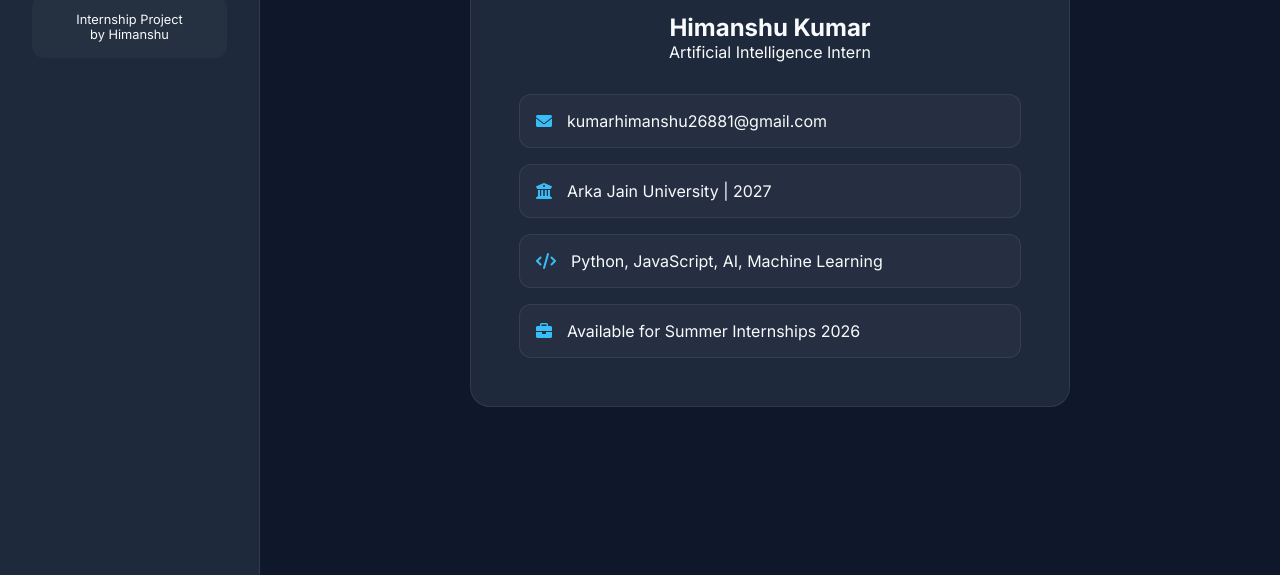
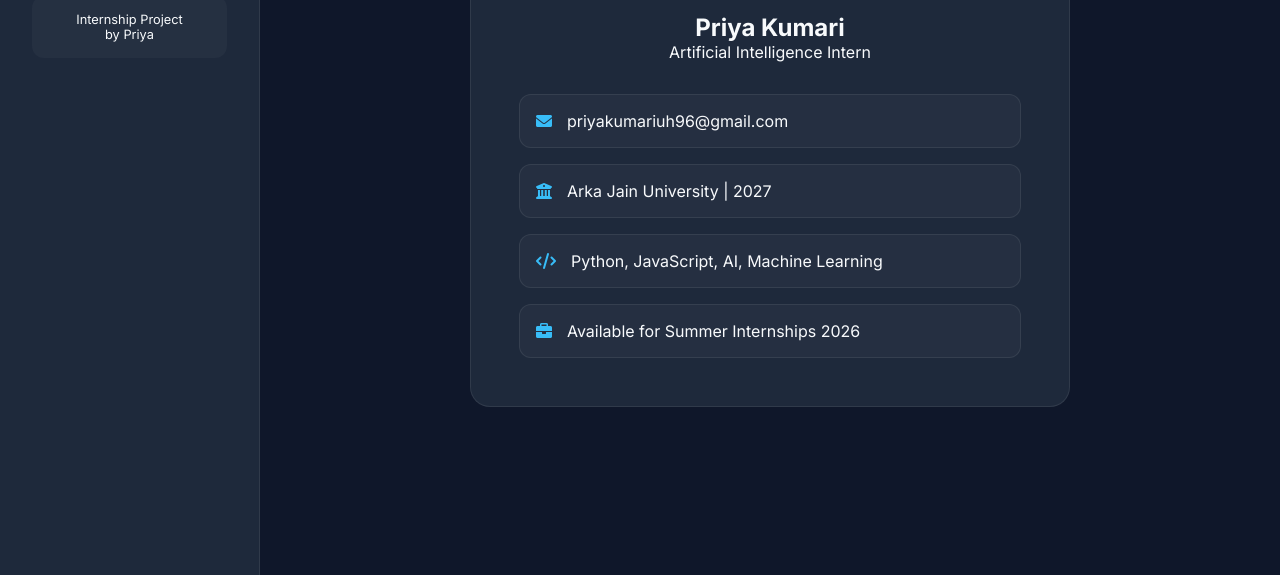
Before and after one commit to priyakumariuh96-star/Recommendation-system, a plain HTML site: page index.html in a window 1280 px wide. Both pictures are taken after a click on the item "Profile". Shown: the part 225-800 px from the top of the page. Drawn offline with Linux system fonts and the light colour scheme.

Commit message:
Update index.html

```diff
--- a/index.html
+++ b/index.html
@@ -24,7 +24,7 @@
             <div class="sidebar-footer">
                 <div class="pro-card">
                     <p>Internship Project</p>
-                    <span>by Himanshu</span>
+                    <span>by Priya</span>
                 </div>
             </div>
         </aside>
@@ -66,13 +66,13 @@
                 <div class="profile-container animate-card">
                     <div class="profile-header">
                         <img src="C:\Users\kumar\Downloads\portfolio-pic.jpg" alt="Profile">
-                        <h2>Himanshu Kumar</h2>
+                        <h2>Priya Kumari</h2>
                         <p>Artificial Intelligence Intern</p>
                     </div>
                     <div class="profile-details">
                         <div class="detail-card">
                             <i class="fas fa-envelope"></i>
-                            <span>kumarhimanshu26881@gmail.com</span>
+                            <span>priyakumariuh96@gmail.com</span>
                         </div>
                         <div class="detail-card">
                             <i class="fas fa-university"></i>
@@ -93,4 +93,5 @@
     </div>
     <script src="script.js"></script>
 </body>
+
 </html>
```
